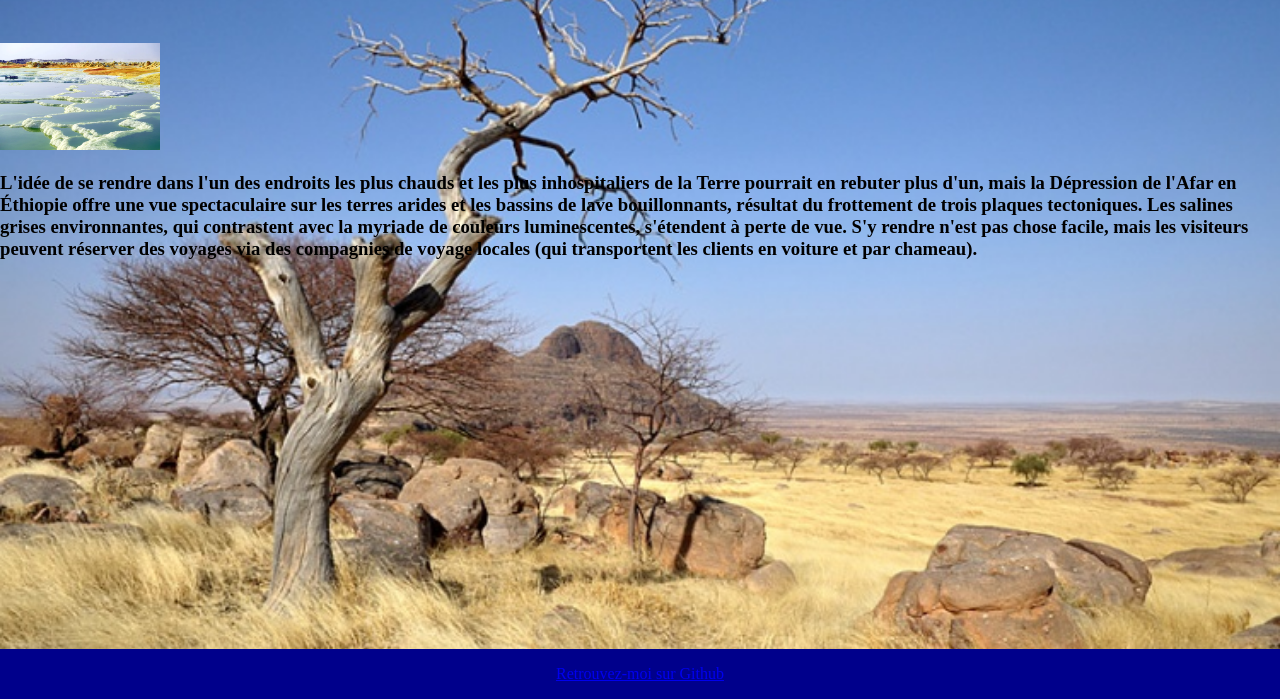
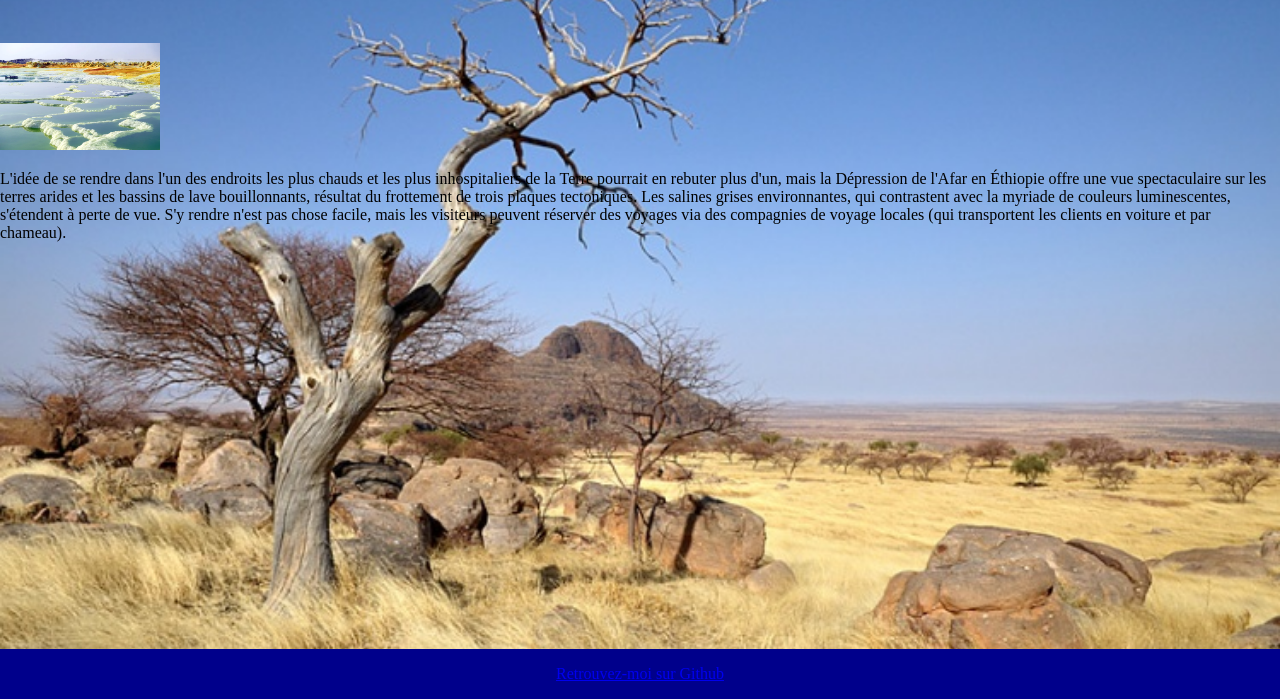
Before and after one commit to thioroDiop/JAMStackNetlify, an Eleventy site: page posts/2021-09-30-les-plus-beaux-paysages-africains.md in a window 1280 px wide. Shown: the part 101-800 px from the top of the page. Built offline with nearby package versions, Linux system fonts and the light colour scheme; Eleventy itself is replaced by a stand-in of ours; files that its build step writes are made by us from their sources.

Commit message:
Update Blog “2021-09-30-les-plus-beaux-paysages-africains”

```diff
--- a/posts/2021-09-30-les-plus-beaux-paysages-africains.md
+++ b/posts/2021-09-30-les-plus-beaux-paysages-africains.md
@@ -6,4 +6,4 @@ date: 2021-09-30T08:18:11.548Z
 ---
 ![](/assets/img/uploads/paysageafrique.webp)
 
-### L'idée de se rendre dans l'un des endroits les plus chauds et les plus inhospitaliers de la Terre pourrait en rebuter plus d'un, mais la Dépression de l'Afar en Éthiopie offre une vue spectaculaire sur les terres arides et les bassins de lave bouillonnants, résultat du frottement de trois plaques tectoniques. Les salines grises environnantes, qui contrastent avec la myriade de couleurs luminescentes, s'étendent à perte de vue. S'y rendre n'est pas chose facile, mais les visiteurs peuvent réserver des voyages via des compagnies de voyage locales (qui transportent les clients en voiture et par chameau).
+ L'idée de se rendre dans l'un des endroits les plus chauds et les plus inhospitaliers de la Terre pourrait en rebuter plus d'un, mais la Dépression de l'Afar en Éthiopie offre une vue spectaculaire sur les terres arides et les bassins de lave bouillonnants, résultat du frottement de trois plaques tectoniques. Les salines grises environnantes, qui contrastent avec la myriade de couleurs luminescentes, s'étendent à perte de vue. S'y rendre n'est pas chose facile, mais les visiteurs peuvent réserver des voyages via des compagnies de voyage locales (qui transportent les clients en voiture et par chameau).
```
